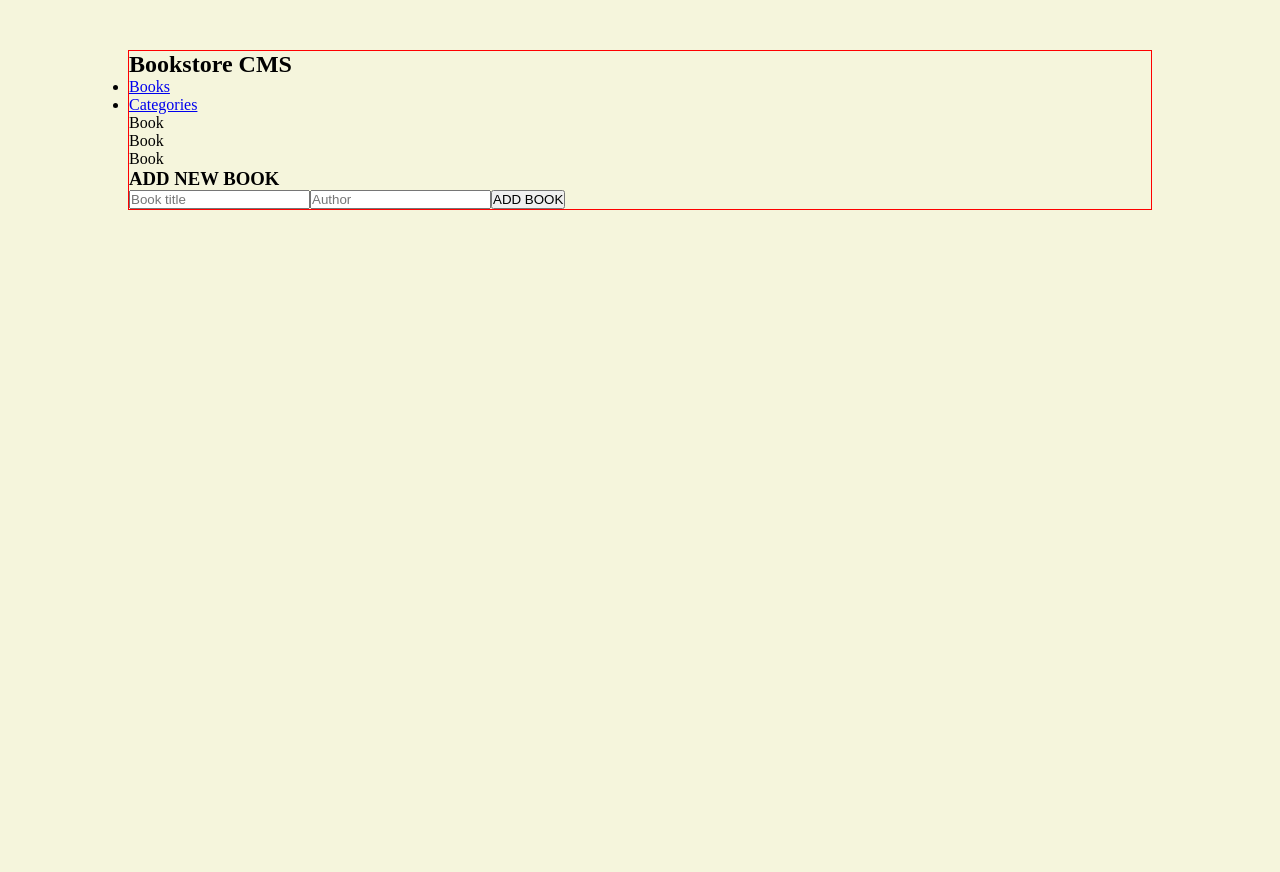
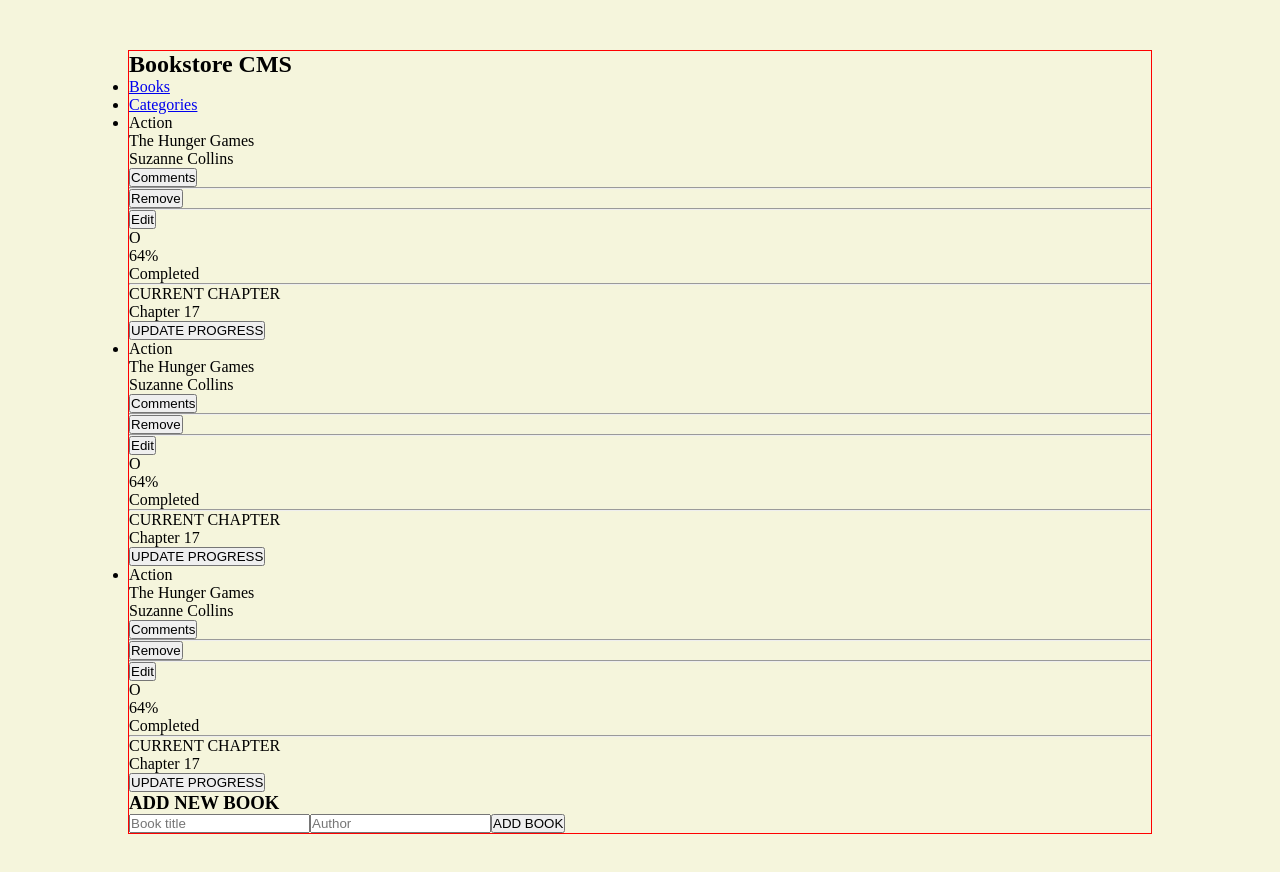
Before and after one commit to danifromecuador/playbook, a React (Vite) app: page / in a window 1280 px wide. Shown: the top 872 px of the page. Before the commit the page ends 800 px from the top, so only its background shows below. Built offline with nearby package versions, Linux system fonts and the light colour scheme.

Commit message:
Create book details

```diff
--- a/src/components/Book.jsx
+++ b/src/components/Book.jsx
@@ -1,6 +1,39 @@
 const Book = () => {
   return (
-    <div>Book</div>
+    <li className="book">
+
+      <div className="left">
+        <div className="cover">
+          <div className="category">Action</div>
+          <div className="title">The Hunger Games</div>
+          <div className="author">Suzanne Collins</div>
+        </div>
+        <div className="buttons">
+          <button type="button">Comments</button>
+          <hr />
+          <button type="button">Remove</button>
+          <hr />
+          <button type="button">Edit</button>
+        </div>
+      </div>
+
+      <div className="center">
+        <div className="circular-progress">O</div>
+        <div className="percentaje-progress">
+          <div className="percentaje">64%</div>
+          <div className="completed">Completed</div>
+        </div>
+      </div>
+
+      <hr />
+
+      <div className="right">
+        <div className="current-chapter">CURRENT CHAPTER</div>
+        <div className="chapter">Chapter 17</div>
+        <button>UPDATE PROGRESS</button>
+      </div>
+
+    </li>
   )
 }
 
--- a/src/components/Books.jsx
+++ b/src/components/Books.jsx
@@ -2,11 +2,11 @@ import Book from './Book';
 
 const Books = () => {
   return (
-    <div className="books">
+    <ul className="books">
       <Book />
       <Book />
       <Book />
-    </div>
+    </ul>
   )
 }
 
```
